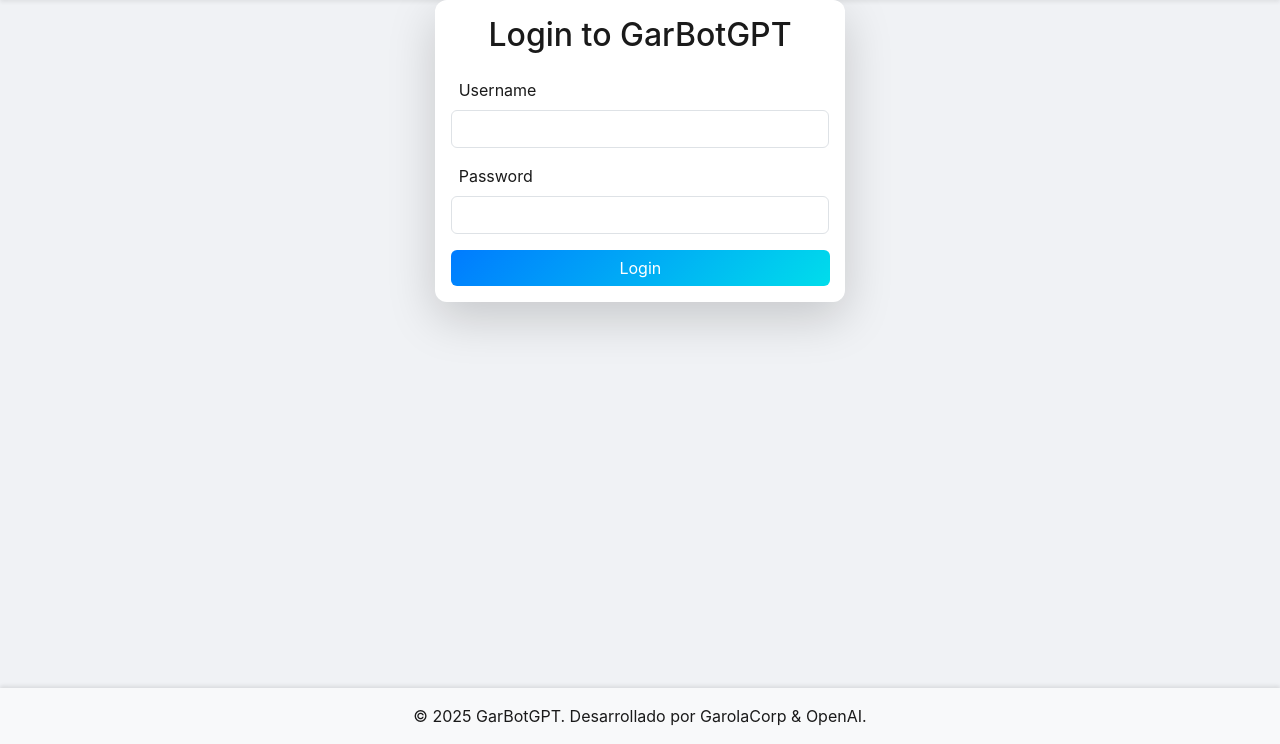
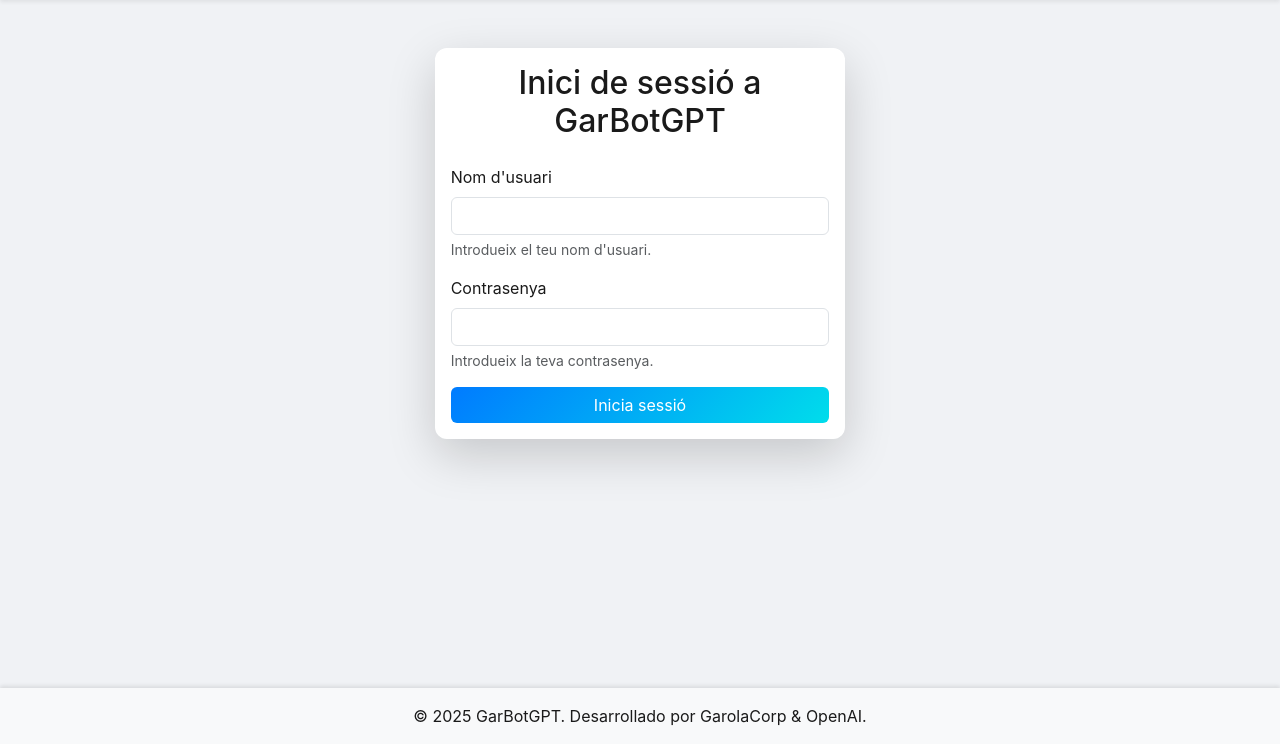
Before and after one commit to Gabo9803/garbotgpt, a Flask app: page /login in a window 1280 px wide. Shown: the part 56-800 px from the top of the page. Run offline with Flask 2, Linux system fonts and the light colour scheme; some libraries are stand-ins or nearby versions.

Commit message:
Update login.html

```diff
--- a/app/templates/login.html
+++ b/app/templates/login.html
@@ -1,26 +1,43 @@
 {% extends "base.html" %}
-{% block title %}Login to GarBotGPT{% endblock %}
+{% block title %}Inici de sessió a GarBotGPT{% endblock %}
 {% block content %}
+<section class="py-5">
     <div class="row justify-content-center">
         <div class="col-md-6 col-lg-4">
-        <div class="card shadow-lg border-0 animate__animated animate__fadeInUp">
+            <div class="card shadow-lg border-0 animate__animated animate__fadeIn">
                 <div class="card-body">
-                <h2 class="card-title text-center mb-4">Login to GarBotGPT</h2>
-                <form method="POST">
+                    <h2 class="card-title text-center mb-4">Inici de sessió a GarBotGPT</h2>
+                    <form method="POST" id="login-form" novalidate>
                         <div class="mb-3">
-                        <label for="username" class="form-label"><i class="bi bi-person-fill me-2"></i>Username</label>
-                        <input type="text" class="form-control" id="username" name="username" required>
+                            <label for="username" class="form-label">Nom d'usuari</label>
+                            <input type="text" class="form-control" id="username" name="username" required aria-describedby="usernameHelp">
+                            <div id="usernameHelp" class="form-text">Introdueix el teu nom d'usuari.</div>
+                            <div class="invalid-feedback">El nom d'usuari és obligatori.</div>
                         </div>
                         <div class="mb-3">
-                        <label for="password" class="form-label"><i class="bi bi-lock-fill me-2"></i>Password</label>
-                        <input type="password" class="form-control" id="password" name="password" required>
+                            <label for="password" class="form-label">Contrasenya</label>
+                            <input type="password" class="form-control" id="password" name="password" required aria-describedby="passwordHelp">
+                            <div id="passwordHelp" class="form-text">Introdueix la teva contrasenya.</div>
+                            <div class="invalid-feedback">La contrasenya és obligatòria.</div>
                         </div>
                         <div class="d-grid">
-                        <button type="submit" class="btn btn-primary btn-gradient animate__animated animate__pulse" data-bs-toggle="tooltip" title="Login to your account">Login</button>
+                            <button type="submit" class="btn btn-primary btn-gradient">Inicia sessió</button>
                         </div>
                     </form>
                 </div>
             </div>
         </div>
     </div>
+</section>
+<script>
+    // Validació del formulari al client
+    document.getElementById('login-form').addEventListener('submit', function(event) {
+        const form = this;
+        if (!form.checkValidity()) {
+            event.preventDefault();
+            event.stopPropagation();
+        }
+        form.classList.add('was-validated');
+    });
+</script>
 {% endblock %}
```
Lines whose indentation alone changed are shown as unchanged.
